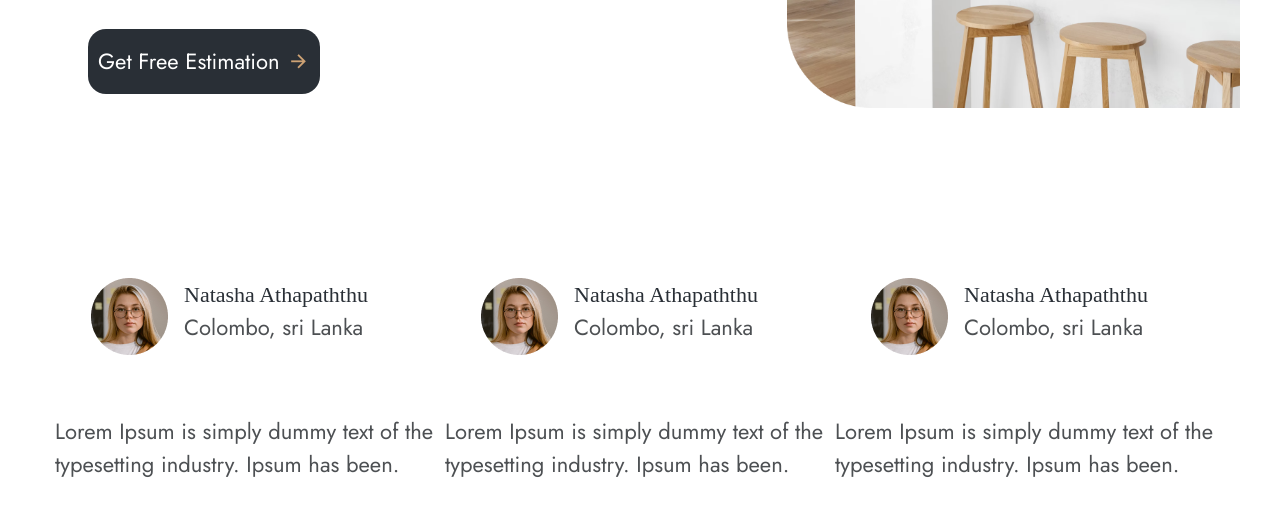
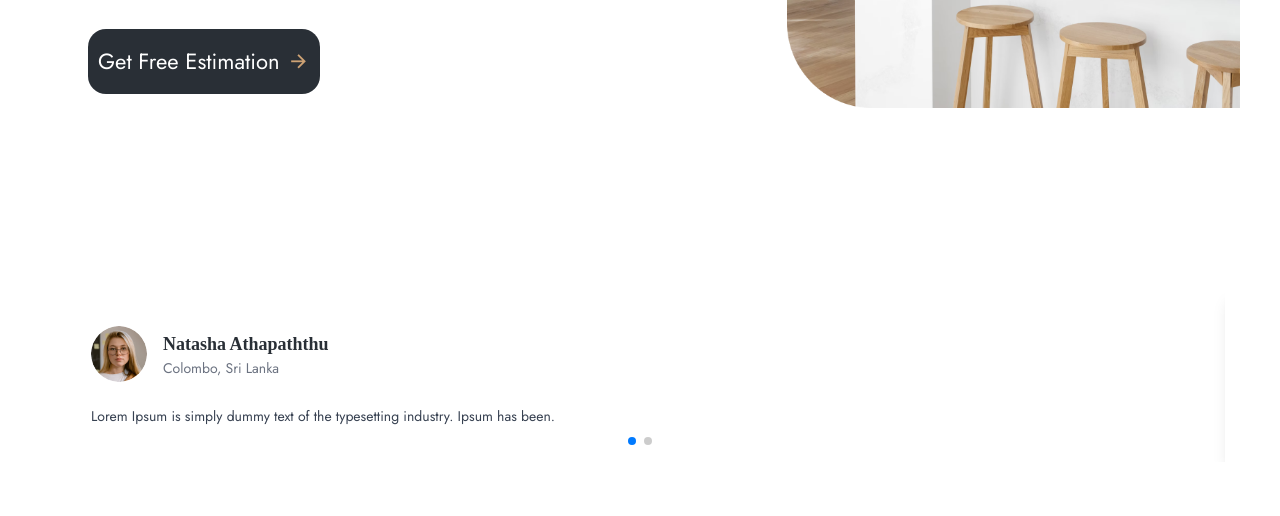
Before and after one commit to tharindi22/Landing_Page--TailwindCSS, a website: page index.html in a window 1280 px wide. Shown: the part 1482-1998 px from the top of the page. Drawn offline with nearby package versions, Linux system fonts and the light colour scheme.

Commit message:
more updates

```diff
--- a/index.html
+++ b/index.html
@@ -180,68 +180,47 @@
         <!--testimonial-->
 
         <section class="testimonial mt-[80px] xl:mt-[100px] relative z-20">
-            <div class="testimonial__bg container mx-auto bg-accent-secondary rounded-[70px]
-            px-6">
-            <!--slider-->
+            <div class="container mx-auto bg-accent-secondary rounded-[70px] px-6 py-12">
+              <!-- Swiper Slider -->
               <div class="w-full">
                 <div class="testimonial__slider swiper h-[400px]">
                   <div class="swiper-wrapper">
-                    <!--slide 1-->
-                    <div class="swiper-slider">
-                        <!--item-->
-                        <div class="testimonial__item w-full max-w-[370px] h-[320px] bg-white
-                        rounded-[30px] flex flex-col justify-center p-9 max-auto">
-                            <div class="flex gap-4 mb-6">
-                                <img src="assets/testimonial/01.png" alt="">
-                                <div class="">
-                                    <h3>Natasha Athapaththu</h3>
-                                    <div class="">Colombo, sri Lanka</div>
+                    <!-- Slide 1 -->
+                    <div class="swiper-slide flex justify-center">
+                      <div class="testimonial__item w-full max-w-[370px] h-[320px] bg-white rounded-[30px] flex flex-col justify-center p-9 shadow-lg">
+                        <div class="flex gap-4 mb-6 items-center">
+                          <img src="assets/testimonial/01.png" alt="Natasha Athapaththu" class="w-14 h-14 rounded-full object-cover">
+                          <div>
+                            <h3 class="text-lg font-semibold">Natasha Athapaththu</h3>
+                            <p class="text-gray-500 text-sm">Colombo, Sri Lanka</p>
                           </div>
                         </div>
-                        </div>
-                        <p>Lorem Ipsum is simply dummy
-                            text of the typesetting industry.
-                            Ipsum has been.</p>
-                    </div>
-                    <!--slide 2-->
-                    <div class="swiper-slider">
-                        <!--item-->
-                        <div class="testimonial__item w-full max-w-[370px] h-[320px] bg-white
-                        rounded-[30px] flex flex-col justify-center p-9 max-auto">
-                            <div class="flex gap-4 mb-6">
-                                <img src="assets/testimonial/01.png" alt="">
-                                <div class="">
-                                    <h3>Natasha Athapaththu</h3>
-                                    <div class="">Colombo, sri Lanka</div>
+                        <p class="text-gray-700 text-sm">Lorem Ipsum is simply dummy text of the typesetting industry. Ipsum has been.</p>
                       </div>
                     </div>
-                        </div>
-                        <p>Lorem Ipsum is simply dummy
-                            text of the typesetting industry.
-                            Ipsum has been.</p>
-                    </div>
-                    <!--slide 3-->
-                    <div class="swiper-slider">
-                        <!--item-->
-                        <div class="testimonial__item w-full max-w-[370px] h-[320px] bg-white
-                        rounded-[30px] flex flex-col justify-center p-9 max-auto">
-                            <div class="flex gap-4 mb-6">
-                                <img src="assets/testimonial/01.png" alt="">
-                                <div class="">
-                                    <h3>Natasha Athapaththu</h3>
-                                    <div class="">Colombo, sri Lanka</div>
+
+                    <!-- Slide 2 -->
+                    <div class="swiper-slide flex justify-center">
+                      <div class="testimonial__item w-full max-w-[370px] h-[320px] bg-white rounded-[30px] flex flex-col justify-center p-9 shadow-lg">
+                        <div class="flex gap-4 mb-6 items-center">
+                          <img src="assets/testimonial/01.png" alt="Natasha Athapaththu" class="w-14 h-14 rounded-full object-cover">
+                          <div>
+                            <h3 class="text-lg font-semibold">Natasha Athapaththu</h3>
+                            <p class="text-gray-500 text-sm">Colombo, Sri Lanka</p>
                           </div>
                         </div>
-                        </div>
-                        <p>Lorem Ipsum is simply dummy
-                            text of the typesetting industry.
-                            Ipsum has been.</p>
+                        <p class="text-gray-700 text-sm">Lorem Ipsum is simply dummy text of the typesetting industry. Ipsum has been.</p>
                       </div>
                     </div>
                   </div>
 
+                  <!-- Swiper Pagination -->
+                  <div class="swiper-pagination mt-6"></div>
+                </div>
+              </div>
             </div>
           </section>
+
 
 
         <!--temparary div-->
```
Lines whose indentation alone changed are shown as unchanged.
